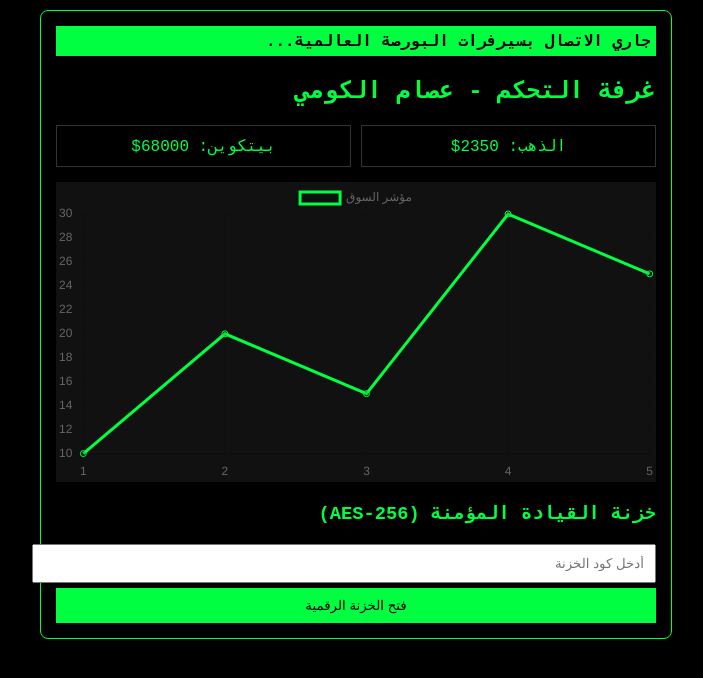
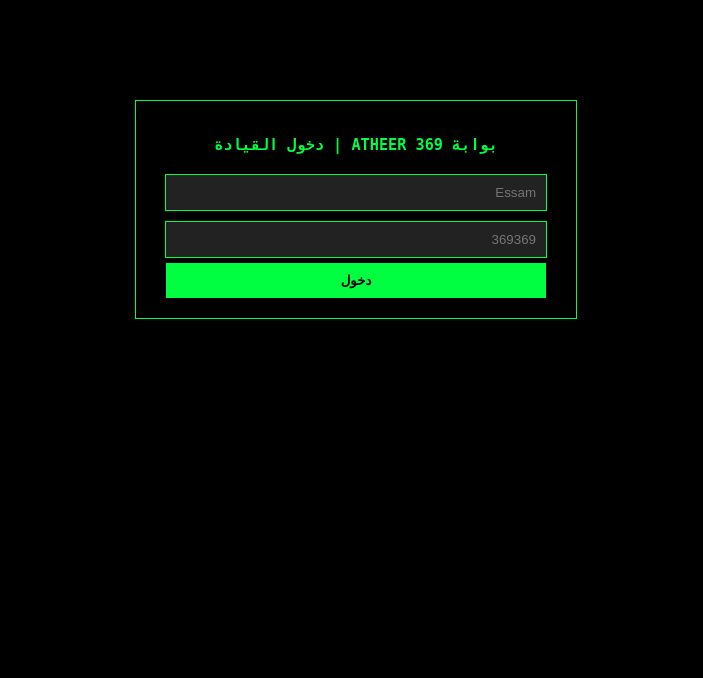
Before and after one commit to e65461123-png/essam_athar369, a Flask app: page / in a window 1280 px wide. Shown: the top 678 px of the page, without its empty margins (284-987 px from the left). Run offline with Flask 3, Linux system fonts and the light colour scheme; data comes from the database, SQL or seed files in the repository.

Commit message:
Update essam.html

```diff
--- a/templates/essam.html
+++ b/templates/essam.html
@@ -2,56 +2,37 @@
 <html lang="ar" dir="rtl">
 <head>
     <meta charset="UTF-8">
-    <title>ATHEER 369 - منصة القيادة</title>
-    <!-- استدعاء مكتبة الرسم البياني العالمية -->
-    <script src="https://cdn.jsdelivr.net/npm/chart.js"></script>
     <style>
-        body { background: #000; color: #00ff41; font-family: 'Courier New', monospace; margin: 0; padding: 10px; }
-        .container { border: 1px solid #00ff41; padding: 15px; border-radius: 8px; max-width: 600px; margin: auto; }
-        .data-card { display: grid; grid-template-columns: 1fr 1fr; gap: 10px; margin: 15px 0; }
-        .card { border: 1px solid #333; padding: 10px; text-align: center; }
-        canvas { background: #111; margin-top: 10px; }
-        .ticker-bar { background: #00ff41; color: #000; padding: 5px; overflow: hidden; white-space: nowrap; font-weight: bold; }
+        body { background: #000; color: #00ff41; font-family: monospace; }
+        .box { border: 1px solid #00ff41; padding: 20px; max-width: 400px; margin: 100px auto; text-align: center; }
+        input { width: 90%; padding: 10px; margin: 5px; background: #222; border: 1px solid #00ff41; color: #fff; }
+        button { width: 95%; padding: 10px; background: #00ff41; border: none; cursor: pointer; font-weight: bold; }
     </style>
 </head>
 <body>
-
-<div class="container">
-    <div class="ticker-bar" id="live-ticker">جاري الاتصال بسيرفرات البورصة العالمية...</div>
-
-    <h2>غرفة التحكم - عصام الكومي</h2>
-
-    <div class="data-card">
-        <div class="card">الذهب: <span id="gold">2350$</span></div>
-        <div class="card">بيتكوين: <span id="btc">68000$</span></div>
+    <!-- نظام الحماية الخاص بك -->
+    <div id="auth" class="box">
+        <h3>بوابة ATHEER 369 | دخول القيادة</h3>
+        <input type="text" id="u" placeholder="Essam">
+        <input type="password" id="p" placeholder="369369">
+        <button onclick="check()">دخول</button>
     </div>
 
-    <canvas id="marketChart" width="400" height="200"></canvas>
+    <!-- لوحة التحكم الحقيقية -->
+    <div id="main" class="box" style="display:none;">
+        <h3>غرفة القيادة</h3>
+        <p>الرصيد: {{ balance }}$</p>
+        <p>الخزنة: <span id="vault">********</span></p>
+        <button onclick="document.getElementById('vault').innerText='999,999$'">فتح الخزنة</button>
+    </div>
 
-    <div style="margin-top:20px;">
-        <h3>خزنة القيادة المؤمنة (AES-256)</h3>
-        <input type="password" placeholder="أدخل كود الخزنة" style="width:100%; padding:10px;">
-        <button style="width:100%; padding:10px; background:#00ff41; border:none; margin-top:5px;">فتح الخزنة الرقمية</button>
-    </div>
-</div>
-
-<script>
-    // تحديث البيانات الحية
-    setInterval(() => {
-        document.getElementById('gold').innerText = (2350 + Math.random()).toFixed(2) + "$";
-        document.getElementById('btc').innerText = (68000 + Math.random()*100).toFixed(0) + "$";
-        document.getElementById('live-ticker').innerText = "توقيت القاهرة: " + new Date().toLocaleTimeString() + " | المؤشرات في حالة تذبذب إيجابي...";
-    }, 2000);
-
-    // الرسم البياني
-    const ctx = document.getElementById('marketChart').getContext('2d');
-    new Chart(ctx, {
-        type: 'line',
-        data: {
-            labels: ['1', '2', '3', '4', '5'],
-            datasets: [{ label: 'مؤشر السوق', data: [10, 20, 15, 30, 25], borderColor: '#00ff41' }]
+    <script>
+        function check() {
+            if(document.getElementById('u').value == 'Essam' && document.getElementById('p').value == '369369') {
+                document.getElementById('auth').style.display = 'none';
+                document.getElementById('main').style.display = 'block';
+            } else { alert('خطأ في البيانات'); }
         }
-    });
-</script>
+    </script>
 </body>
 </html>
```
